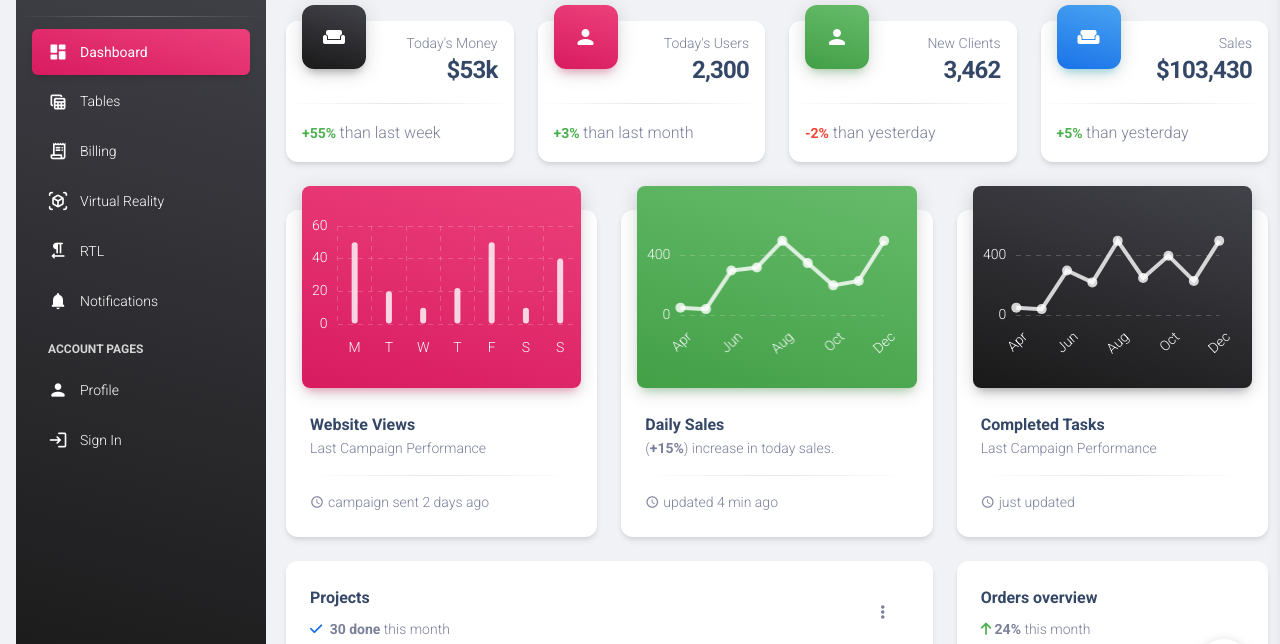
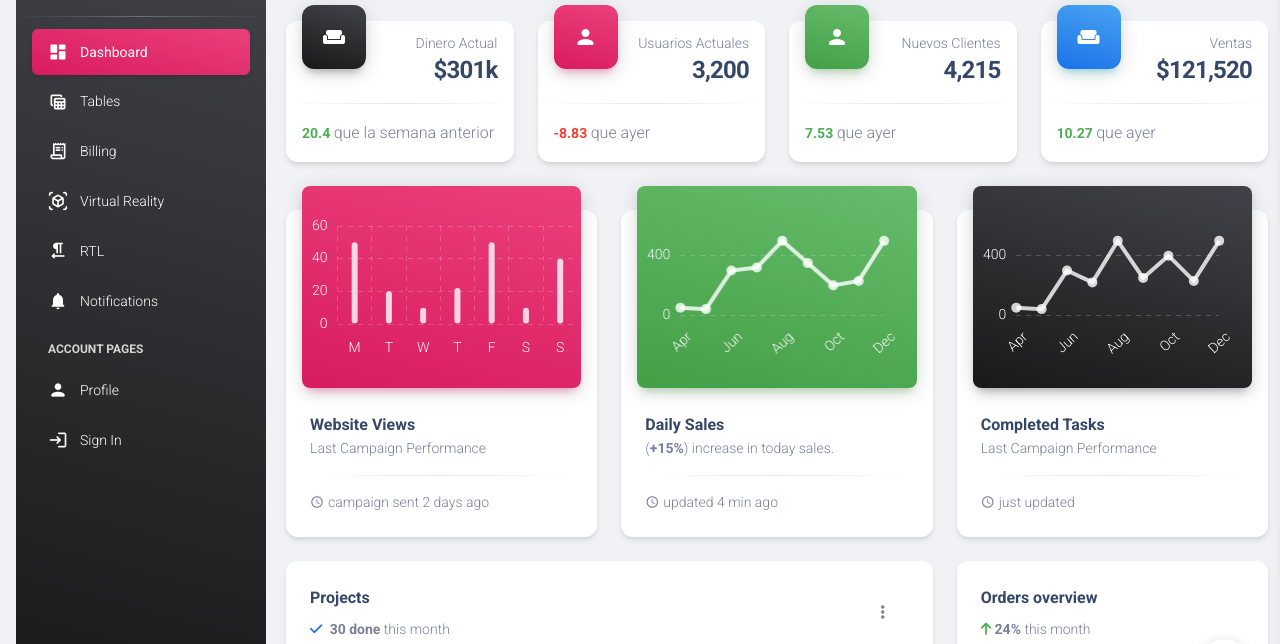
Before and after one commit to richardcev/dashboard, a plain HTML site: page index.html in a window 1280 px wide. Shown: the part 78-722 px from the top of the page. Drawn offline with Linux system fonts and the light colour scheme.

Commit message:
dashboard

```diff
--- /dev/null
+++ b/assets/js/update.js
@@ -0,0 +1,118 @@
+const runcScripts = () =>{
+    let chart_bars= document.getElementById("chart-bars")
+    console.log( chart_bars )
+    let icons= document.getElementsByTagName("i")
+    console.log(icons)
+    let cards= document.getElementsByClassName("card")
+    console.log(cards)
+}
+
+const modifyTest= () =>{
+    let listOfP= document.getElementsByTagName( "p" )
+    let elementP= listOfP[3]
+    elementP.innerHTML= "Dinero actual"
+    let listOfH4= document.getElementsByTagName( "h4" )
+    let elementH4= listOfH4[0]
+    elementH4.innerHTML= '$301k'
+}
+
+const updateData = () =>{
+    let data = [{
+        title: 'Usuarios actuales',
+        value: '3,200'
+      },
+      {
+        title: 'Nuevos clientes',
+        value: '4,215'
+      },
+      {
+        title: 'Ventas',
+        value: '$121,520'
+      }];
+    let [ users, clients, sales ] = data;
+    let { title: title_users , value: value_users } = users;
+    let { title: title_clients , value: value_clients } = clients;
+    let { title: title_sales , value: value_sales } = sales
+    console.log(data)
+
+
+  let message_users = `<p class="text-sm mb-0 text-capitalize">${title_users}</p><h4 class="mb-0">${value_users}</h4>`;
+  let message_clients = `<p class="text-sm mb-0 text-capitalize">${title_clients}</p><h4 class="mb-0">${value_clients}</h4>`;
+  let message_sales = `<p class="text-sm mb-0 text-capitalize">${title_sales}</p><h4 class="mb-0">${value_sales}</h4>`;
+  let listOfElements = document.getElementsByClassName('text-end pt-1')
+  let [ , second, third, fourth ] = listOfElements;
+  second.innerHTML = message_users;
+  third.innerHTML = message_clients;
+  fourth.innerHTML = message_sales;
+}
+
+
+const porcentajeCambio = () =>{
+    let cambios = [
+        {
+          valor_previo: 250,
+          valor_actual: 301,
+          mensaje_tiempo: 'que la semana anterior'
+        },
+        {
+          valor_previo: 3510,
+          valor_actual: 3200,
+          mensaje_tiempo: 'que la semana anterior'
+        },
+        {
+          valor_previo: 3920,
+          valor_actual: 4215,
+          mensaje_tiempo: 'que ayer'
+        },
+        {
+          valor_previo: 110200,
+          valor_actual: 121520,
+          mensaje_tiempo: 'que ayer'
+        }
+      ]
+      let [first, second, third, fourth]= cambios
+
+    let { valor_previo: valor_previo1 , valor_actual: valor_actual1, mensaje_tiempo: mensaje1 } = first;
+    let { valor_previo: valor_previo2 , valor_actual: valor_actual2, mensaje_tiempo: mensaje2 } = second;
+    let { valor_previo: valor_previo3 , valor_actual: valor_actual3, mensaje_tiempo: mensaje3 } = third;
+    let { valor_previo: valor_previo4 , valor_actual: valor_actual4, mensaje_tiempo: mensaje4 } = fourth;
+
+    let porcentaje_de_cambio1= (valor_actual1 - valor_previo1)*100/valor_previo1
+    let porcentaje_de_cambio2= Math.round(((valor_actual2 - valor_previo2)*100/valor_previo2)*100)/100
+    let porcentaje_de_cambio3= Math.round(((valor_actual3 - valor_previo3)*100/valor_previo3)*100)/100
+    let porcentaje_de_cambio4= Math.round(((valor_actual4 - valor_previo4)*100/valor_previo4)*100)/100
+
+    let clase_cambio1;
+    let clase_cambio2;
+    let clase_cambio3;
+    let clase_cambio4;
+
+    porcentaje_de_cambio1 > 0 ? clase_cambio1="text-success" : clase_cambio1= "text-danger"
+    porcentaje_de_cambio2 > 0 ? clase_cambio2="text-success" : clase_cambio2= "text-danger"
+    porcentaje_de_cambio3 > 0 ? clase_cambio3="text-success" : clase_cambio3= "text-danger"
+    porcentaje_de_cambio4 > 0 ? clase_cambio4="text-success" : clase_cambio4= "text-danger"
+
+
+    let listcambios= document.getElementsByClassName("card-footer p-3")
+    let primercambio= `<p class="mb-0"><span class="text-sm ${clase_cambio1} font-weight-bolder"> ${porcentaje_de_cambio1} </span> ${mensaje1} </p>`
+
+    let segundocambio=
+    `<p class="mb-0"><span class="text-sm ${clase_cambio2} font-weight-bolder"> ${porcentaje_de_cambio2} </span> ${mensaje3} </p>`
+    let tercercambio=
+    `<p class="mb-0"><span class="text-sm ${clase_cambio3} font-weight-bolder"> ${porcentaje_de_cambio3} </span> ${mensaje4} </p>`
+    let cuartocambio=
+    `<p class="mb-0"><span class="text-sm ${clase_cambio4} font-weight-bolder"> ${porcentaje_de_cambio4} </span> ${mensaje4} </p>`
+
+    let [ primero, segundo, tercero, cuarto ] = listcambios;
+    primero.innerHTML = primercambio
+    segundo.innerHTML = segundocambio
+    tercero.innerHTML = tercercambio
+    cuarto.innerHTML = cuartocambio
+
+    console.log(listcambios)
+}
+
+runcScripts()
+modifyTest()
+updateData()
+porcentajeCambio()
--- a/index.html
+++ b/index.html
@@ -858,6 +858,7 @@
   <script async defer src="https://buttons.github.io/buttons.js"></script>
   <!-- Control Center for Material Dashboard: parallax effects, scripts for the example pages etc -->
   <script src="assets/js/material-dashboard.min.js?v=3.0.4"></script>
+  <script src="assets\js\update.js"></script>
 </body>
 
 </html>
```
